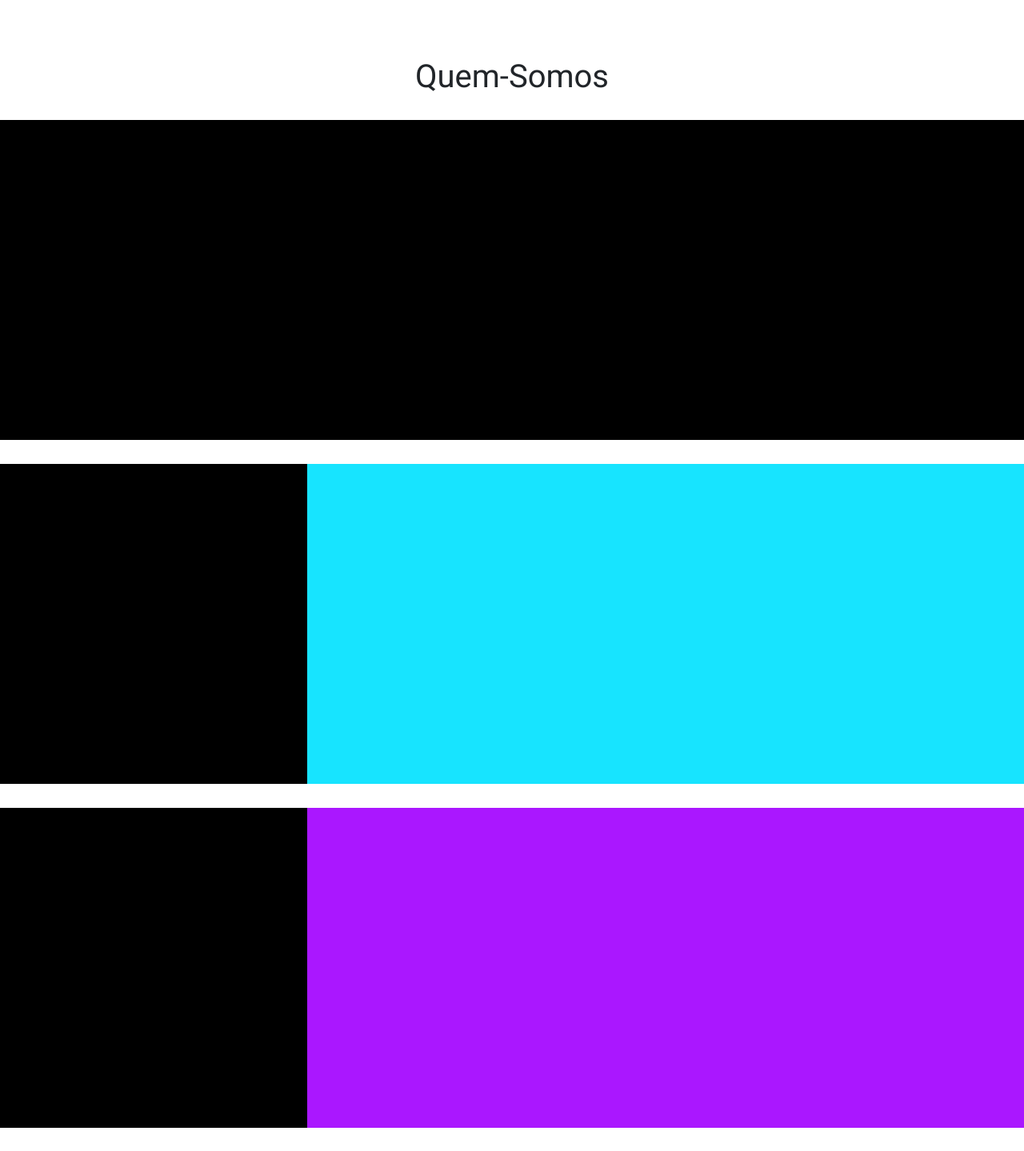
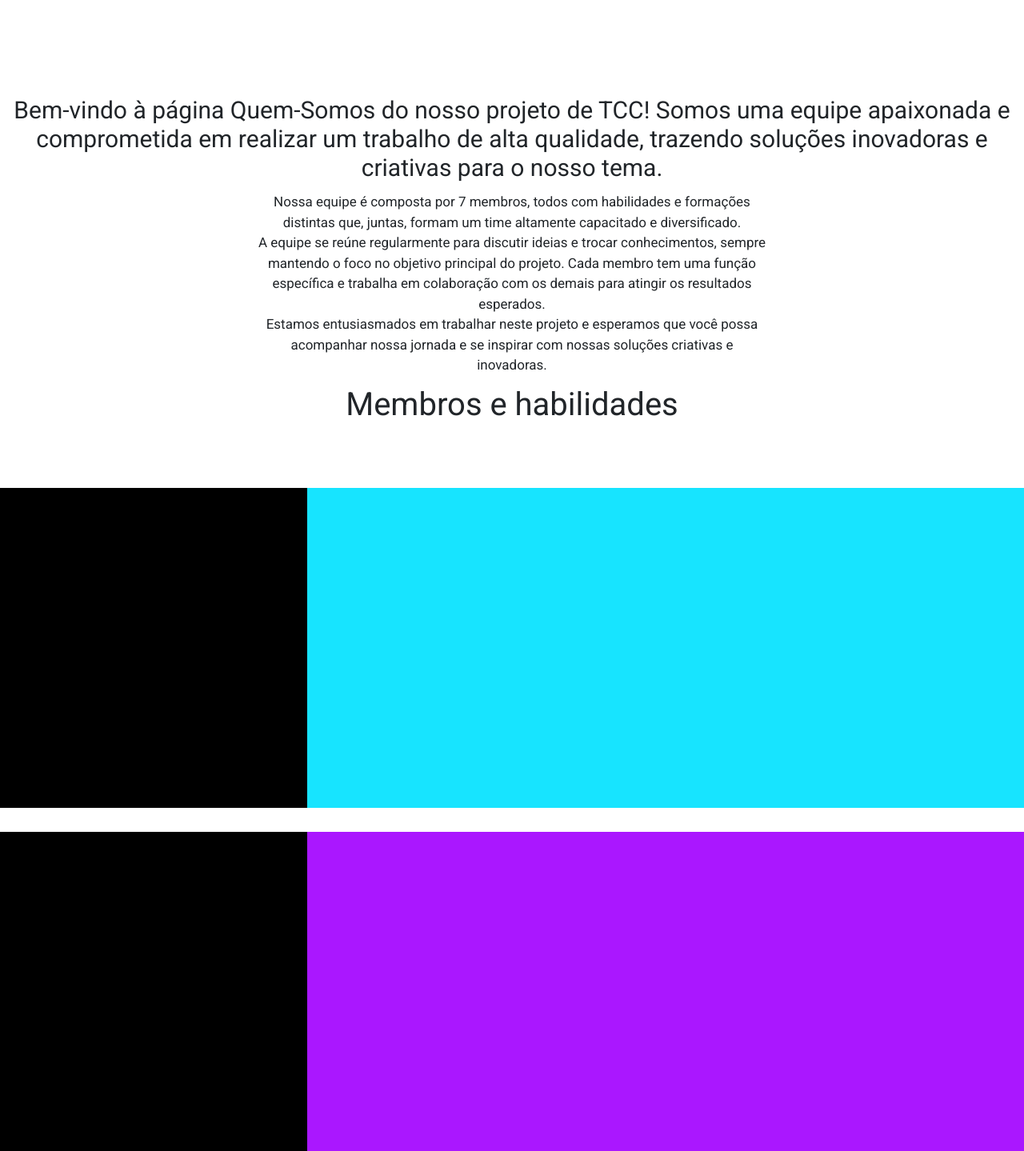
Before and after one commit to 01Vitorhugo/BusCampo, a PHP site: page /quem-somos.php in a window 1280 px wide. Shown: the part 100-1539 px from the top of the page at 80% size. Run offline with PHP 8.4, Linux system fonts and the light colour scheme.

Commit message:
mexendo na pg quem-somos

```diff
--- a/css/quem-somos.css
+++ b/css/quem-somos.css
@@ -3,24 +3,39 @@
     padding: 0;
     margin: 0;
 }
-.text-quem-somos{
-     height: 100px;
-     width: 100%;
-     margin-top: 150px;
-     display: flex;
-     justify-content: center;
-     align-items: center;
+
+.texto-apresentacao{
+    height: 300px;
+    width: 100%;
+    margin-top: 220px;
+    text-align: center;
 }
-.texto-apresentacao{
-    background-color: black;
-    height: 400px;
-    width: 100%;
-    margin-bottom: 30px;
+.texto-apresentacao h1{
+    font-size: 30px;
+}
+.texto-apresentacao .texto-p{
+    height: 70%;
+    width: 50%;
+    margin-left: 25%;
+    display: flex;
+    justify-content: center;
+    align-items: center;
+    font-size: 17px;
+    margin-top: 30px;
+
+}
+.membros{
+    height: 100px;
+    display: flex;
+    justify-content: center;
+    align-items: center;
+    margin-top: 40px;
 }
 .vitor{
     background-color: rgb(23, 228, 255);
     height: 400px;
     width: 100%;
+    margin-top: 50px;
     margin-bottom: 30px;
     display: flex;
     justify-content: space-between;
@@ -96,3 +111,10 @@
     width: 30%;
     background-color: black;
 }
+
+.footer-quem-somos{
+    height: 100px;
+    justify-content: center;
+    align-items: center;
+    display: flex;
+}
--- a/quem-somos.php
+++ b/quem-somos.php
@@ -13,12 +13,26 @@
 </head>
 
 <body>
+    <div class="texto-apresentacao">
+        <h1>
+            Bem-vindo à página Quem-Somos do nosso projeto de TCC! Somos uma equipe apaixonada e comprometida em realizar um trabalho de alta qualidade,
+            trazendo soluções inovadoras e criativas para o nosso tema.
+        </h1>
+        <div class="texto-p">
+        <p>
+            Nossa equipe é composta por 7 membros, todos com habilidades e formações distintas que, juntas, formam um time altamente capacitado e
+            diversificado.
+            <br>
+             A equipe se reúne regularmente para discutir ideias e trocar conhecimentos, sempre mantendo o foco no objetivo principal do projeto.
+            Cada membro tem uma função específica e trabalha em colaboração com os demais para atingir os resultados esperados.
+            <br>
+            Estamos entusiasmados em trabalhar neste projeto e esperamos que você possa acompanhar nossa jornada e se inspirar com nossas soluções criativas e inovadoras.
 
-    <div class="text-quem-somos">
-        <h1>Quem-Somos</h1>
+        </p>
+        </div>
     </div>
-    <div class="texto-apresentacao">
-
+    <div class="membros">
+        <h1>Membros e habilidades</h1>
     </div>
     <div class="vitor">
         <div class="img-vitor">
@@ -51,6 +65,10 @@
         </div>
     </div>
 
+    <div class="footer-quem-somos">
+        <h3>Agradecemos sua visita à nossa página Quem-Somos</h3>
+    </div>
+
 </body>
 
 </html>
```
